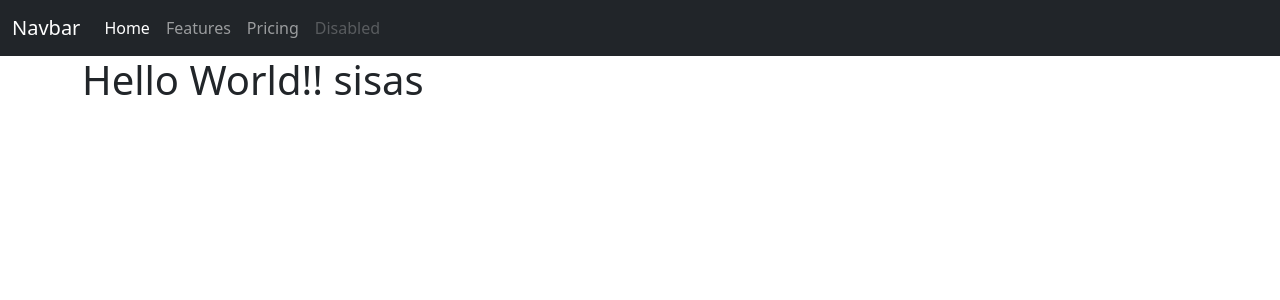
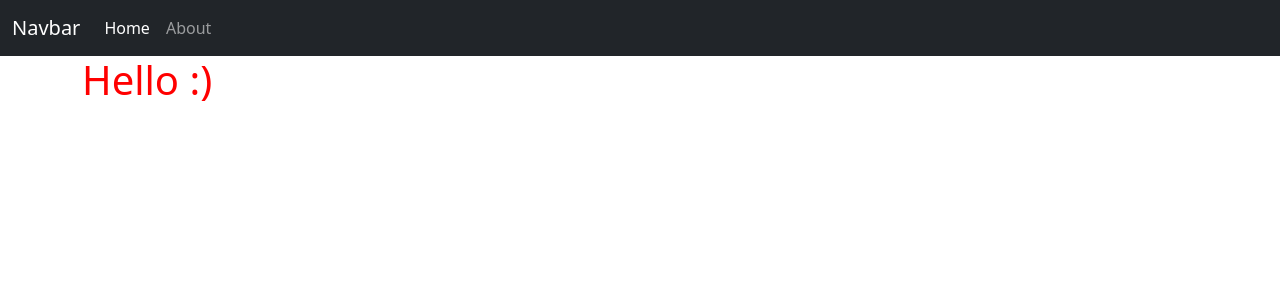
Before and after one commit to Mauricio-Chavez/FSDI_112, a Django app: page / in a window 1280 px wide. Shown: the top 300 px of the page. Run offline with Django 5.2, Linux system fonts and the light colour scheme.

Commit message:
Class 2 - Assignment 2

```diff
--- a/config/settings.py
+++ b/config/settings.py
@@ -37,6 +37,7 @@ INSTALLED_APPS = [
     'django.contrib.sessions',
     'django.contrib.messages',
     'django.contrib.staticfiles',
+    'pages',
 ]
 
 MIDDLEWARE = [
@@ -116,6 +117,7 @@ USE_TZ = True
 # https://docs.djangoproject.com/en/5.0/howto/static-files/
 
 STATIC_URL = 'static/'
+STATICFILES_DIRS = [str(BASE_DIR.joinpath("static"))]
 
 # Default primary key field type
 # https://docs.djangoproject.com/en/5.0/ref/settings/#default-auto-field
--- a/pages/urls.py
+++ b/pages/urls.py
@@ -1,6 +1,5 @@
 from django.urls import path
-from .views import HomePageView
-from .views import AboutPageView
+from .views import HomePageView, AboutPageView
 
 urlpatterns = [
     path("", HomePageView.as_view(), name="home"),
--- /dev/null
+++ b/static/css/base.css
@@ -0,0 +1,6 @@
+h1 {
+    color: red;
+}
+img {
+    max-width: 100%;
+}
--- a/templates/base.html
+++ b/templates/base.html
@@ -1,28 +1,32 @@
+{% load static %}
+
 <!DOCTYPE html>
 <html lang="en">
 
 <head>
     <meta charset="UTF-8">
     <meta name="viewport" content="width=device-width, initial-scale=1.0">
-    <title>Django App {% block title %} {% endblock %}</title>
+    <title>Django App - {% block title %} {% endblock %}</title>
     <link href="https://cdn.jsdelivr.net/npm/bootstrap@5.3.3/dist/css/bootstrap.min.css" rel="stylesheet"
         integrity="sha384-QWTKZyjpPEjISv5WaRU9OFeRpok6YctnYmDr5pNlyT2bRjXh0JMhjY6hW+ALEwIH" crossorigin="anonymous">
+    <link rel="stylesheet" href="{% static 'css/base.css' %}">
+    {% block head %}
+
+    {% endblock head %}
 </head>
 
 <body>
     <nav class="navbar navbar-expand-lg navbar-dark bg-dark">
         <div class="container-fluid">
-            <a class="navbar-brand" href="#">Navbar</a>
+            <a class="navbar-brand" href="{% url 'home' %}">Navbar</a>
             <button class="navbar-toggler" type="button" data-bs-toggle="collapse" data-bs-target="#navbarNavAltMarkup"
                 aria-controls="navbarNavAltMarkup" aria-expanded="false" aria-label="Toggle navigation">
                 <span class="navbar-toggler-icon"></span>
             </button>
             <div class="collapse navbar-collapse" id="navbarNavAltMarkup">
                 <div class="navbar-nav">
-                    <a class="nav-link active" aria-current="page" href="#">Home</a>
-                    <a class="nav-link" href="#">Features</a>
-                    <a class="nav-link" href="#">Pricing</a>
-                    <a class="nav-link disabled" aria-disabled="true">Disabled</a>
+                    <a class="nav-link active" aria-current="page" href="{% url 'home' %}">Home</a>
+                    <a class="nav-link" href="{% url 'about' %}">About</a>
                 </div>
             </div>
         </div>
--- a/templates/pages/home.html
+++ b/templates/pages/home.html
@@ -1,5 +1,5 @@
 {% extends "base.html" %}
 
 {% block content %}
-    <h1>Hello World!! sisas</h1>
+    <h1>Hello :) </h1>
 {% endblock%}
```
Also changed, not shown: static/css/about.css (added, +12 -0 lines), templates/pages/about.html (+11 -3 lines), 1 other file.
